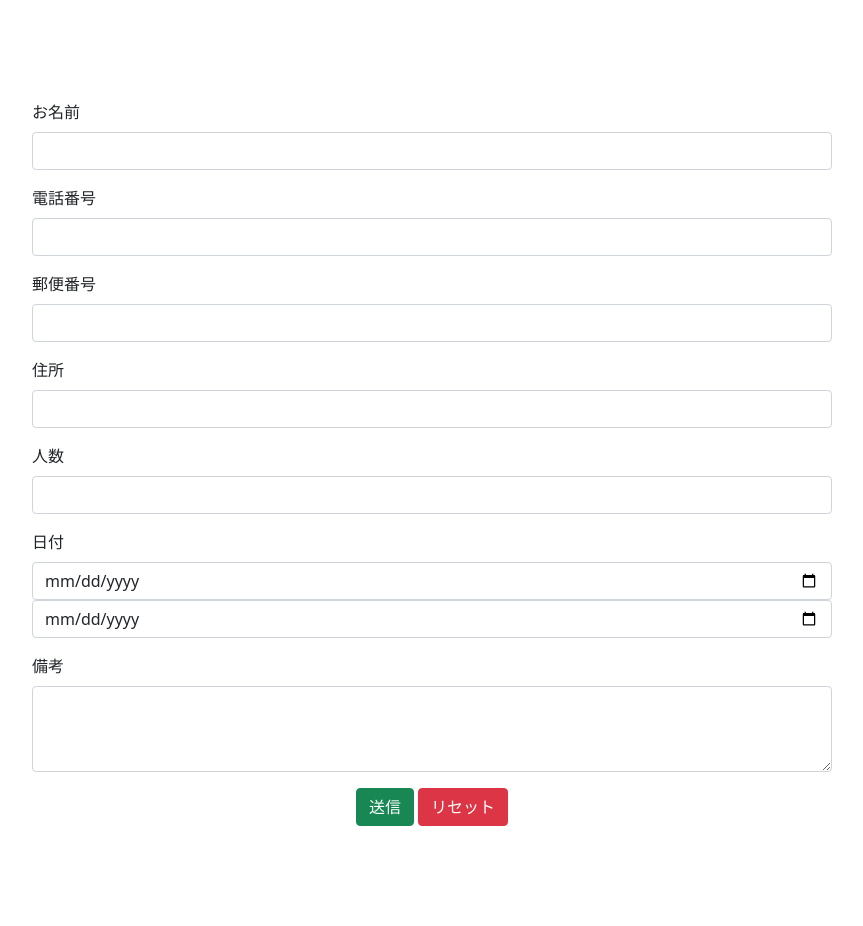
After one commit to KeitaShimura/booking, a PHP site: page /add.php in a window 1280 px wide. The commit adds this page. Shown: the whole page, without its empty margins (208-1071 px from the left). Run offline with PHP 8.4, Linux system fonts and the light colour scheme.

Commit message:
投稿フォームの作成

```diff
--- /dev/null
+++ b/add.php
@@ -0,0 +1,53 @@
+<?php
+
+?>
+
+<!DOCTYPE html>
+<html lang="ja">
+<head>
+    <meta charset="UTF-8">
+    <meta http-equiv="X-UA-Compatible" content="IE=edge">
+    <meta name="viewport" content="width=device-width, initial-scale=1.0">
+    <title>Document</title>
+    <link href="https://cdn.jsdelivr.net/npm/bootstrap@5.0.2/dist/css/bootstrap.min.css" rel="stylesheet" integrity="sha384-EVSTQN3/azprG1Anm3QDgpJLIm9Nao0Yz1ztcQTwFspd3yD65VohhpuuCOmLASjC" crossorigin="anonymous">
+</head>
+<body>
+    <div style="margin:0 auto; max-width: 1000px;">
+        <form style="margin: 100px;">
+            <div class="mb-3">
+                <label for="exampleFormControlInput1" class="form-label">お名前</label>
+                <input type="text" class="form-control" id="name" placeholder="">
+            </div>
+            <div class="mb-3">
+                <label for="exampleFormControlInput1" class="form-label">電話番号</label>
+                <input type="tel" class="form-control" id="phone" placeholder="">
+            </div>
+            <div class="mb-3">
+                <label for="exampleFormControlInput1" class="form-label">郵便番号</label>
+                <input type="text" class="form-control" id="post_code" placeholder="">
+            </div>
+            <div class="mb-3">
+                <label for="exampleFormControlInput1" class="form-label">住所</label>
+                <input type="text" class="form-control" id="address" placeholder="">
+            </div>
+            <div class="mb-3">
+                <label for="exampleFormControlInput1" class="form-label">人数</label>
+                <input type="number" class="form-control" id="address" placeholder="">
+            </div>
+            <div class="mb-3">
+                <label for="exampleFormControlInput1" class="form-label">日付</label>
+                <input type="date" class="form-control" id="start" placeholder="">
+                <input type="date" class="form-control" id="end" placeholder="">
+            </div>
+            <div class="mb-3">
+                <label for="exampleFormControlTextarea1" class="form-label">備考</label>
+                <textarea class="form-control" id="end" rows="3"></textarea>
+            </div>
+            <div style="text-align: center;">
+                <input type="submit" class="btn btn-success" value="送信">
+                <input type="reset" class="btn btn-danger" value="リセット">
+            </div>
+        </form>
+    </div>
+</body>
+</html>
--- a/index.php
+++ b/index.php
@@ -8,7 +8,7 @@ while($booking = $bookings->fetch()) {
 ?>
 
 <!DOCTYPE html>
-<html lang='en'>
+<html lang='ja'>
   <head>
     <meta charset='utf-8' />
     <script src='https://cdn.jsdelivr.net/npm/fullcalendar@6.1.1/index.global.min.js'></script>
```
